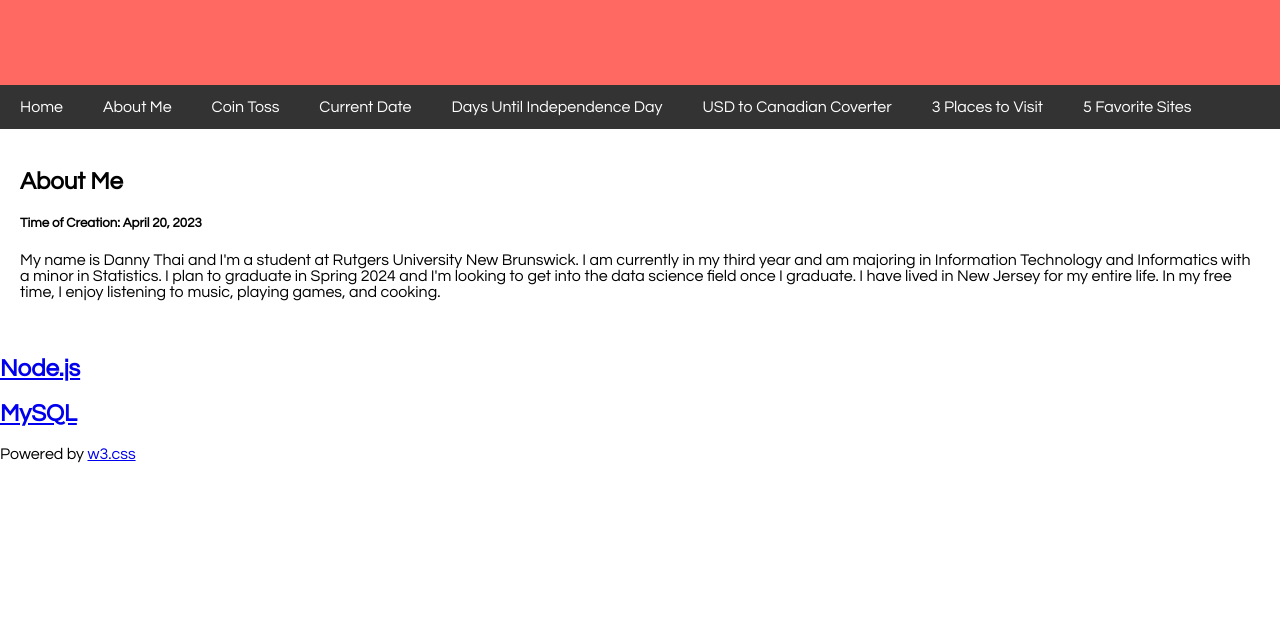
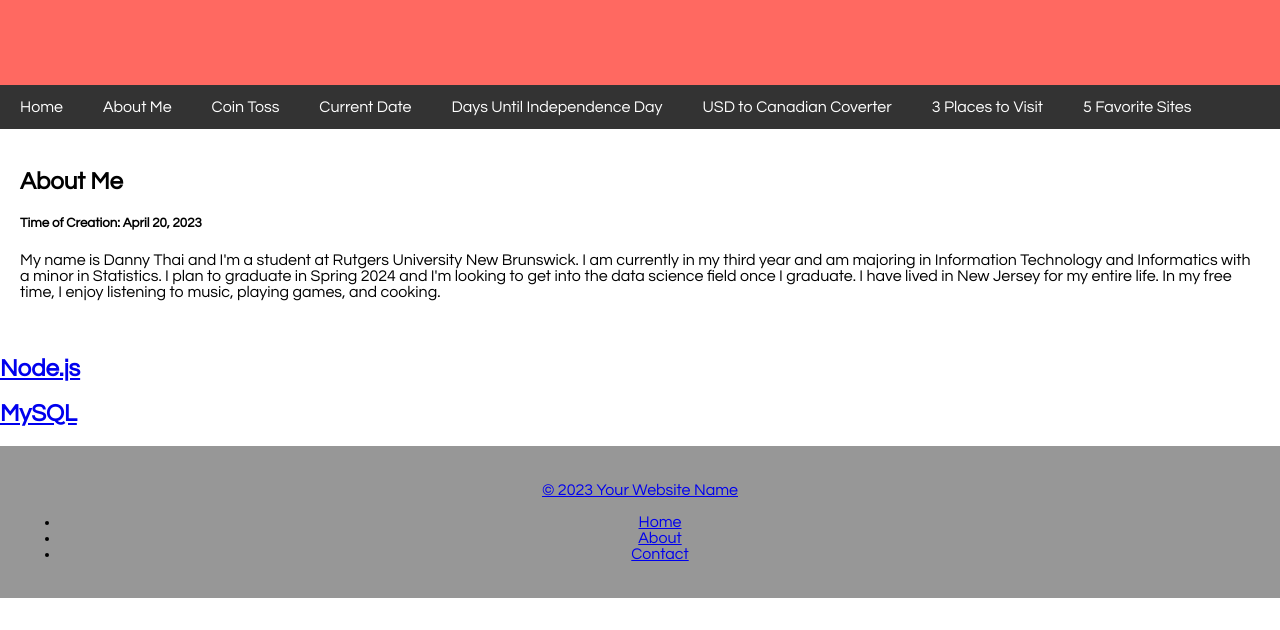
Before and after one commit to danwewe/danwewe.github.io, a plain HTML site: page index.html in a window 1280 px wide. Shown: the part 170-800 px from the top of the page. Drawn offline with Linux system fonts and the light colour scheme.

Commit message:
tried to update footer

```diff
--- a/index.html
+++ b/index.html
@@ -45,16 +45,16 @@
       <h2>MySQL</h2>
     </div>
 
+    <footer>
+      <div class="footer-content">
+          <p>&copy; 2023 Your Website Name</p>
+          <ul>
+              <li><a href="#">Home</a></li>
+              <li><a href="#">About</a></li>
+              <li><a href="#">Contact</a></li>
+          </ul>
+      </div>
+    </footer>
+
   </body>
 </html>
-
-<footer class="w3-container w3-padding-64 w3-center w3-black w3-xlarge">
-  <a href="#"><i class="fa fa-facebook-official"></i></a>
-  <a href="#"><i class="fa fa-pinterest-p"></i></a>
-  <a href="#"><i class="fa fa-twitter"></i></a>
-  <a href="#"><i class="fa fa-flickr"></i></a>
-  <a href="#"><i class="fa fa-linkedin"></i></a>
-  <p class="w3-medium">
-    Powered by <a href="https://www.w3schools.com/w3css/default.asp" target="_blank">w3.css</a>
-  </p>
-</footer>
--- a/styles.css
+++ b/styles.css
@@ -66,10 +66,11 @@ body {
   padding: 20px;
 }
 
-.footer {
+.footer-content {
   padding: 20px;
   text-align: center;
-  background: #ddd;
+  background: #979797;
+  margin-top: auto;
 }
 
 @media screen and (max-width: 700px) {
```
